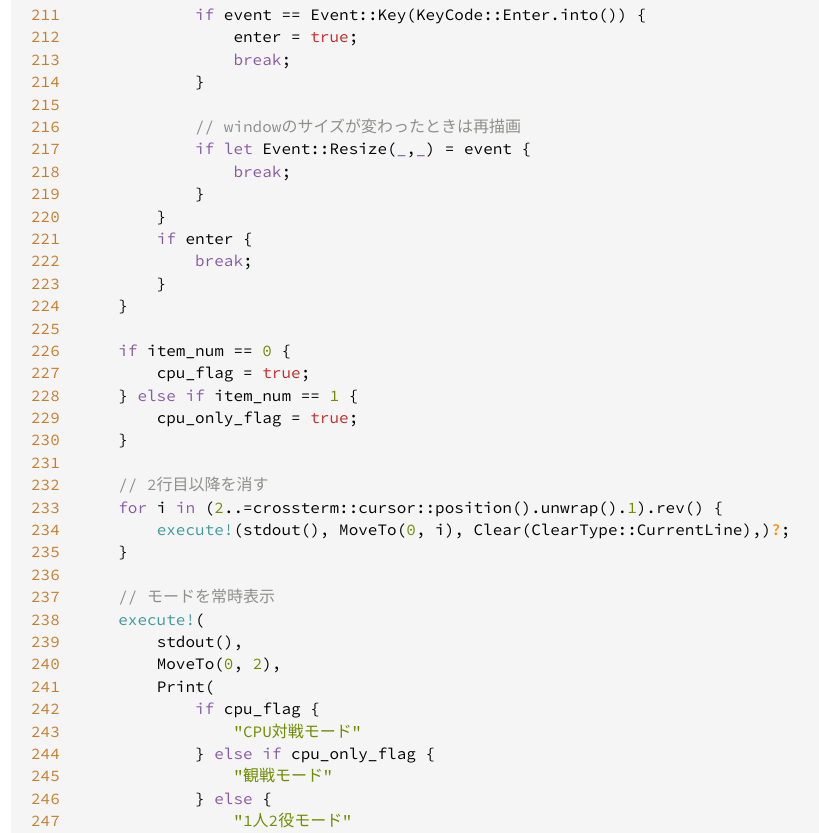
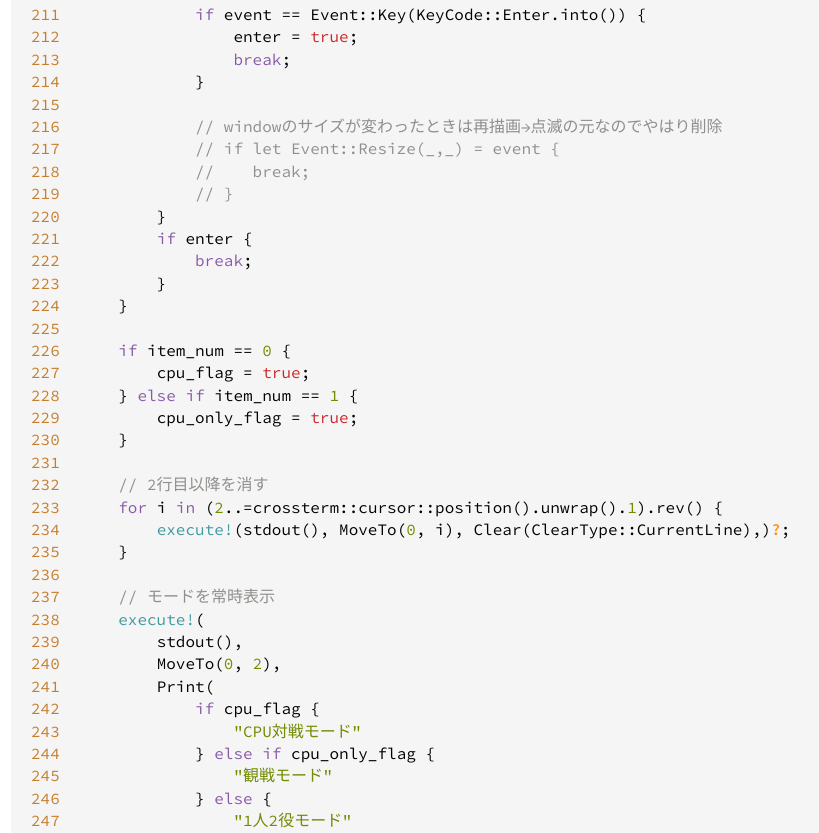
Before and after one commit to Otohito-Fuse/simple-reversi-2, a plain HTML site: page src/simple_reversi_2/main.rs.html in a window 1280 px wide. Shown: the part 4867-5700 px from the top of the page, without its empty margins (4-823 px from the left). Drawn offline with Linux system fonts and the light colour scheme.

Commit message:
deploy: c08f4bde6fdd82ec39e9e55e57681cd4534fa46b

```diff
--- a/src/simple_reversi_2/main.rs.html
+++ b/src/simple_reversi_2/main.rs.html
@@ -935,10 +935,10 @@
                 <span class="kw">break</span>;
             }
 
-            <span class="comment">// windowのサイズが変わったときは再描画</span>
-            <span class="kw">if</span> <span class="kw">let</span> <span class="ident">Event</span>::<span class="ident">Resize</span>(<span class="kw">_</span>,<span class="kw">_</span>) <span class="op">=</span> <span class="ident">event</span> {
-                <span class="kw">break</span>;
-            }
+            <span class="comment">// windowのサイズが変わったときは再描画→点滅の元なのでやはり削除</span>
+            <span class="comment">// if let Event::Resize(_,_) = event {</span>
+            <span class="comment">//    break;</span>
+            <span class="comment">// }</span>
         }
         <span class="kw">if</span> <span class="ident">enter</span> {
             <span class="kw">break</span>;
@@ -1053,10 +1053,10 @@
                     <span class="kw">break</span>;
                 }
 
-                <span class="comment">// windowのサイズが変わったときは再描画</span>
-                <span class="kw">if</span> <span class="kw">let</span> <span class="ident">Event</span>::<span class="ident">Resize</span>(<span class="kw">_</span>,<span class="kw">_</span>) <span class="op">=</span> <span class="ident">event</span> {
-                    <span class="kw">break</span>;
-                }
+                <span class="comment">// windowのサイズが変わったときは再描画→点滅の元なのでやはり削除</span>
+                <span class="comment">// if let Event::Resize(_,_) = event {</span>
+                <span class="comment">//     break;</span>
+                <span class="comment">// }</span>
             }
             <span class="kw">if</span> <span class="ident">enter</span> {
                 <span class="kw">break</span>;
@@ -1339,10 +1339,10 @@
                         <span class="kw">break</span>;
                     }
 
-                    <span class="comment">// windowのサイズが変わったときは再描画</span>
-                    <span class="kw">if</span> <span class="kw">let</span> <span class="ident">Event</span>::<span class="ident">Resize</span>(<span class="kw">_</span>,<span class="kw">_</span>) <span class="op">=</span> <span class="ident">event</span> {
-                        <span class="kw">break</span>;
-                    }
+                    <span class="comment">// windowのサイズが変わったときは再描画→点滅の元なのでやはり削除</span>
+                    <span class="comment">// if let Event::Resize(_,_) = event {</span>
+                    <span class="comment">//     break;</span>
+                    <span class="comment">// }</span>
                 }
                 <span class="kw">if</span> <span class="ident">enter</span> {
                     <span class="kw">break</span>;
@@ -1420,10 +1420,10 @@
             <span class="kw">break</span>;
         }
 
-        <span class="comment">// windowのサイズが変わったときは再描画</span>
-        <span class="kw">if</span> <span class="kw">let</span> <span class="ident">Event</span>::<span class="ident">Resize</span>(<span class="kw">_</span>,<span class="kw">_</span>) <span class="op">=</span> <span class="ident">event</span> {
-            <span class="kw">continue</span>;
-        }
+        <span class="comment">// windowのサイズが変わったときは再描画→点滅の元なのでやはり削除</span>
+        <span class="comment">// if let Event::Resize(_,_) = event {</span>
+        <span class="comment">//     continue;</span>
+        <span class="comment">// }</span>
     }
 
     <span class="comment">// 画面を全消しする</span>
```
